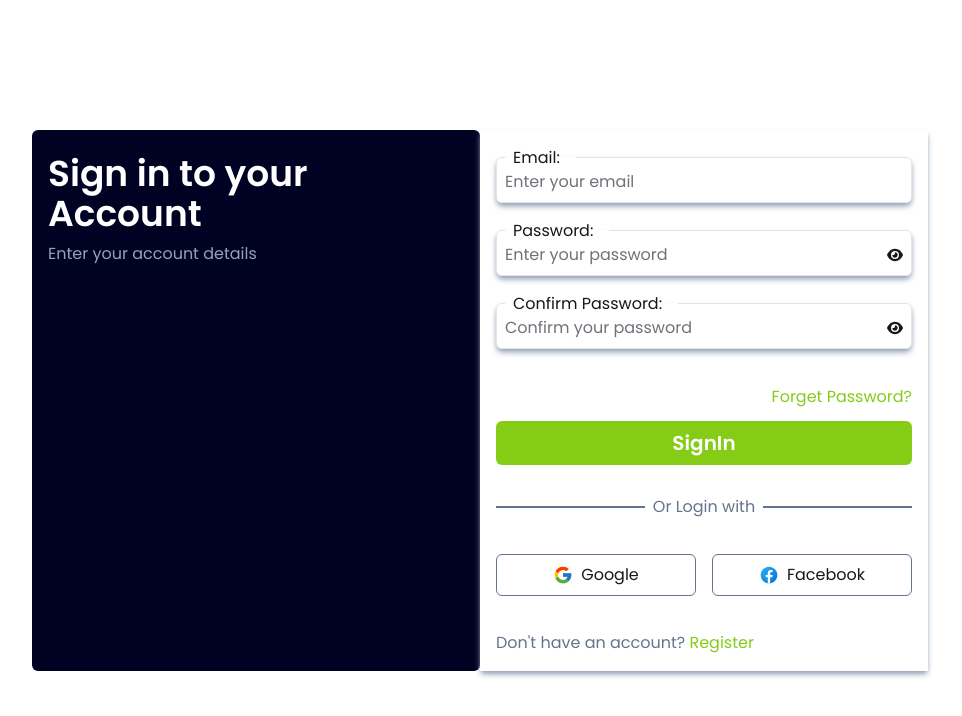
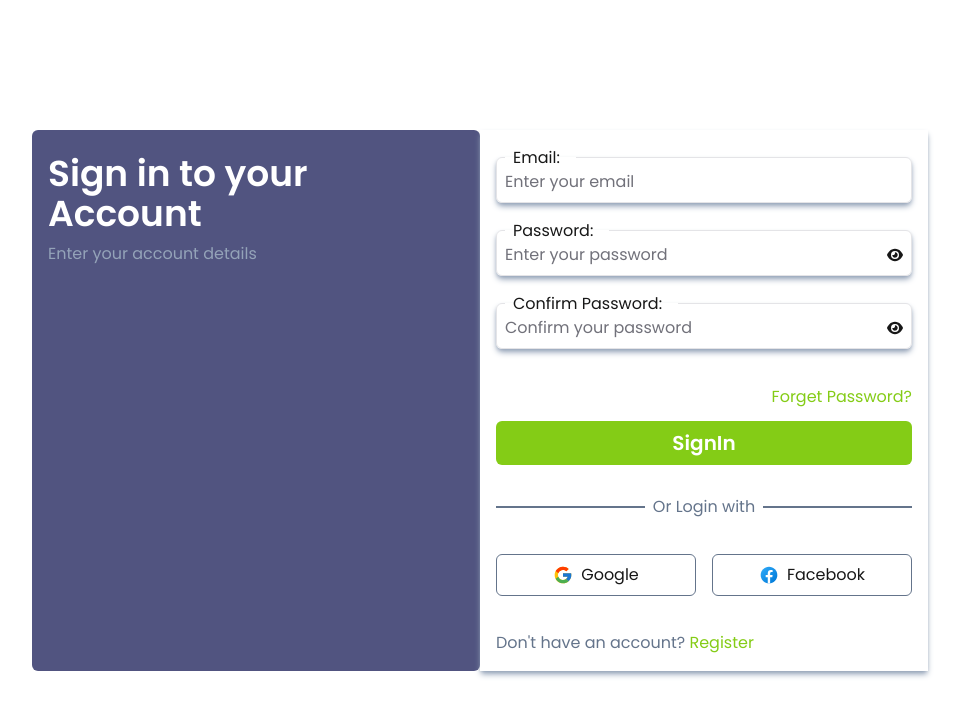
Before and after one commit to RunorTech/e_frontend, a Next.js app: page /sign-in in a window 1280 px wide. Shown: the top 716 px of the page, without its empty margins (160-1122 px from the left). Built offline with nearby package versions, Linux system fonts and the light colour scheme.

Commit message:
color check

```diff
--- a/app/(auth)/sign-in/page.tsx
+++ b/app/(auth)/sign-in/page.tsx
@@ -9,7 +9,7 @@ const SignIn = () => {
       <div className=" container mx-auto  ">
         <div className='flex justify-center  max-lg:flex-col max-lg:items-center '>
 
-          <div className='bg-[#000223] min-h-full sm:rounded-md  max-w-md   w-full py-6 px-4 max-sm:pt-28'>
+          <div className='bg-[#181d57c0] min-h-full sm:rounded-md  max-w-md   w-full py-6 px-4 max-sm:pt-28'>
             <h1 className='text-4xl font-semibold text-white'>Sign in to your Account</h1>
             <p className='text-md text-slate-400 pt-2'>Enter your account details</p>
           </div>
```
